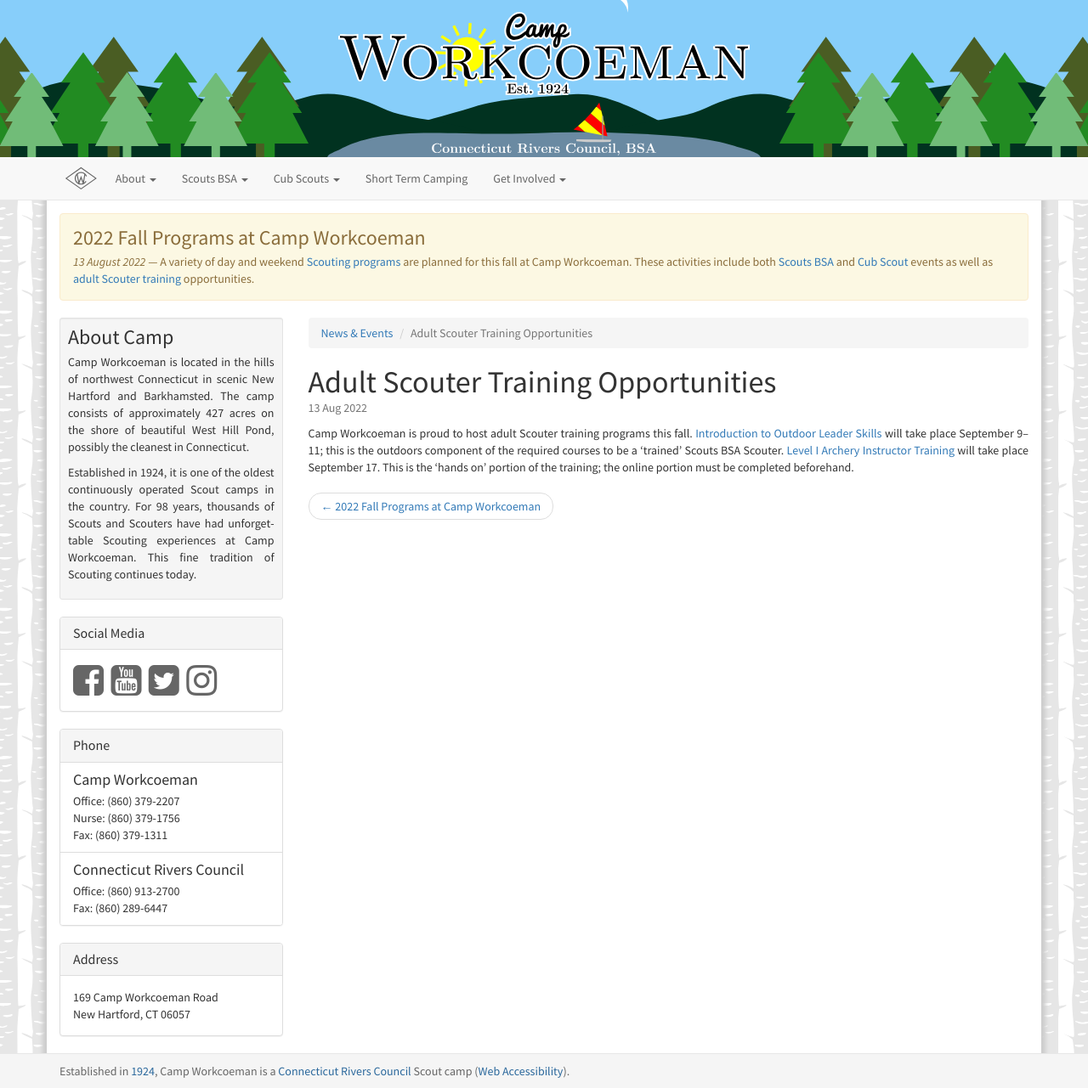
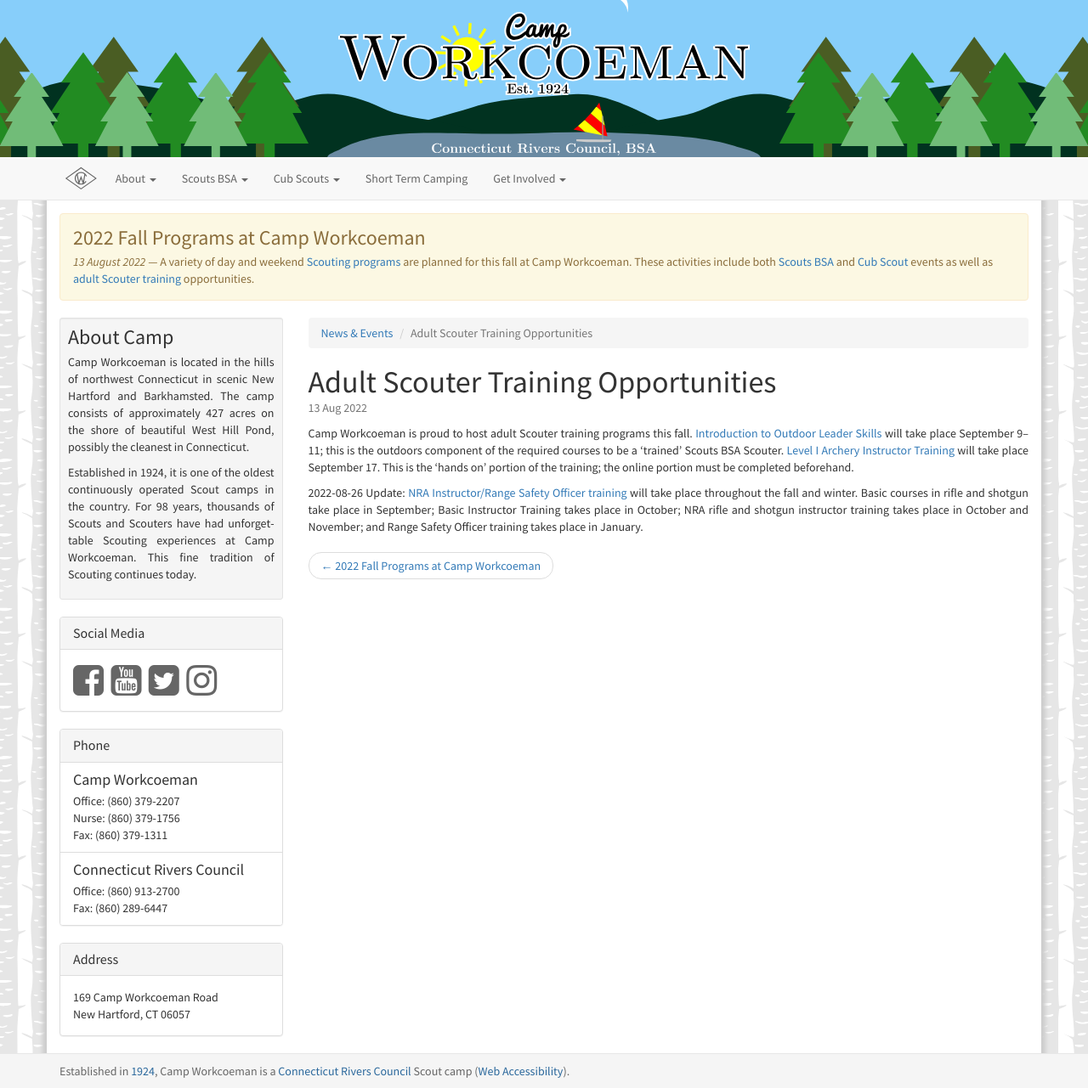
Before and after one commit to campworkcoeman/campworkcoeman.org, a Jekyll site: the page built from about/news/_posts/2022-08-13-adult-scouter-trainings.md, in a window 1280 px wide. Shown: the whole page at 85% size. Built offline with Jekyll 4.4.1, drawn with Linux system fonts in a browser that asks for light colours; nearby versions of some CDN libraries; Markdown is read by kramdown in place of the engine named in the settings.

Commit message:
Add shooting sports/range safety officer trainings.

```diff
--- a/about/news/_posts/2022-08-13-adult-scouter-trainings.md
+++ b/about/news/_posts/2022-08-13-adult-scouter-trainings.md
@@ -5,3 +5,5 @@
 ---
 
 Camp Workcoeman is proud to host adult Scouter training programs this fall. [Introduction to Outdoor Leader Skills](https://scoutingevent.com/066-56079) will take place September 9--11; this is the outdoors component of the required courses to be a 'trained' Scouts BSA Scouter. [Level I Archery Instructor Training](https://scoutingevent.com/066-61484) will take place September 17. This is the 'hands on' portion of the training; the online portion must be completed beforehand.
+
+2022-08-26 Update: [NRA Instructor/Range Safety Officer training](https://scoutingevent.com/066-61943) will take place throughout the fall and winter. Basic courses in rifle and shotgun take place in September; Basic Instructor Training takes place in October; NRA rifle and shotgun instructor training takes place in October and November; and Range Safety Officer training takes place in January.
```
